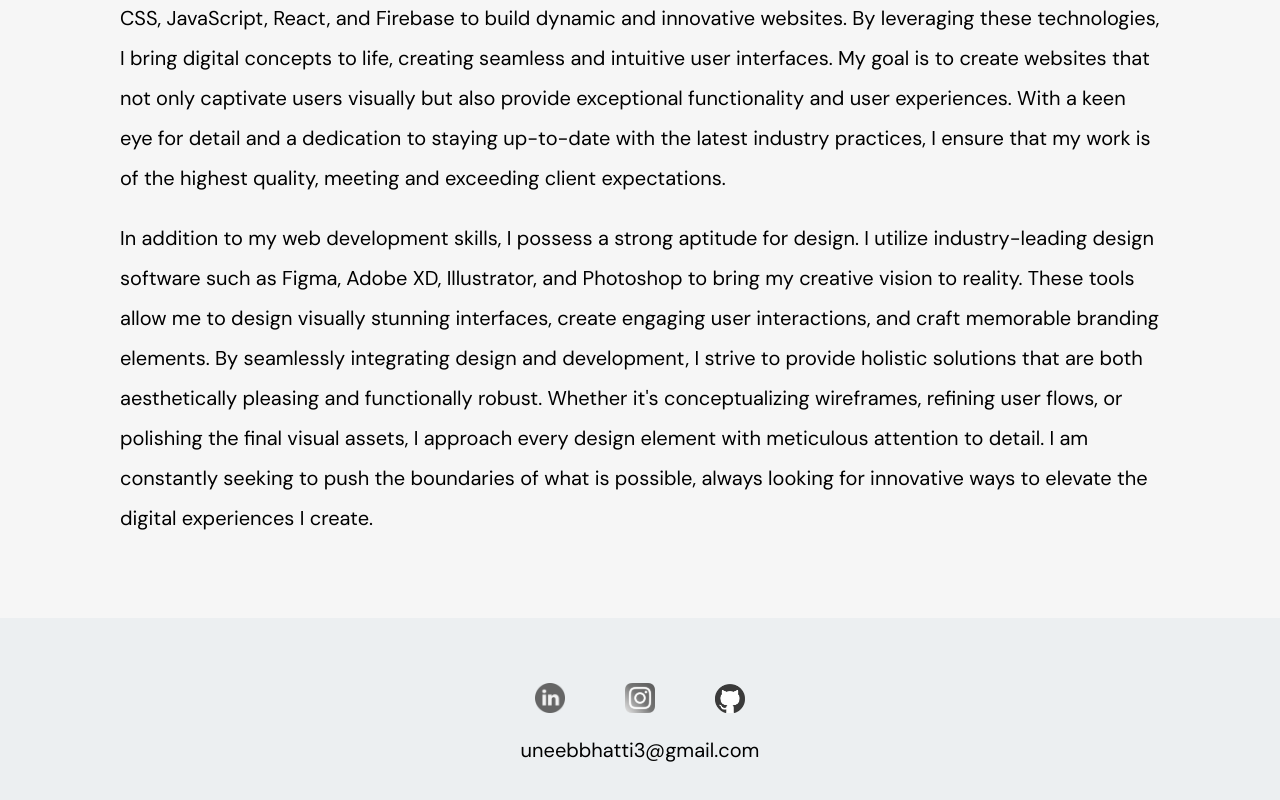
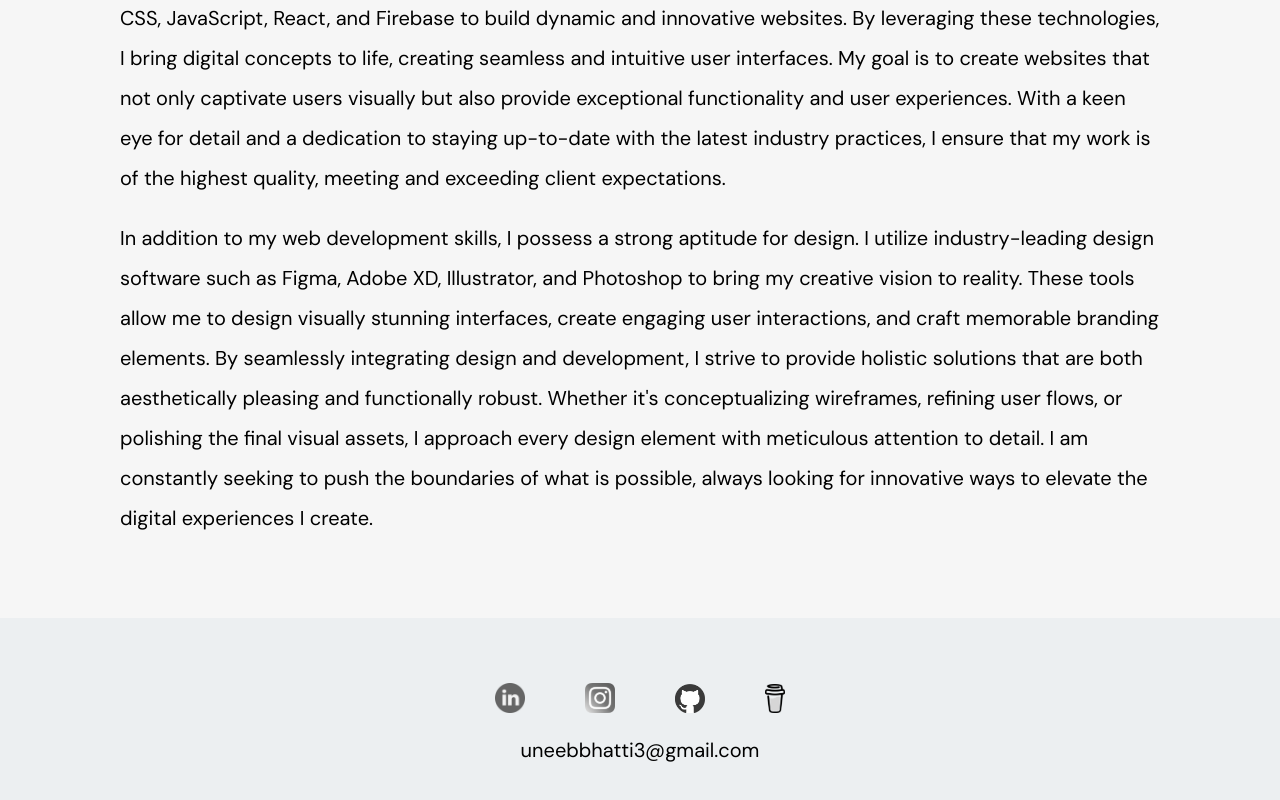
Before and after one commit to Uneebbhat/uneebbhatti, a React (Create React App) app: page /about in a window 1280 px wide. Shown: the part 845-1645 px from the top of the page. Built offline with nearby package versions, Linux system fonts and the light colour scheme.

Commit message:
New social media link added

```diff
--- a/src/Components/Footer/Footer.css
+++ b/src/Components/Footer/Footer.css
@@ -34,6 +34,11 @@
     height: auto;
 }
 
+.footer-wrapper .images img.buyMeCoffee {
+    width: 20px;
+    height: auto;
+}
+
 .footer-wrapper .images>* {
     margin: 0 30px;
     filter: grayscale(100%);
--- a/src/Components/Footer/Footer.js
+++ b/src/Components/Footer/Footer.js
@@ -4,6 +4,7 @@ import "./Footer.css";
 import linkedin from "../../assets/linkedin.png";
 import insta from "../../assets/instagram.svg";
 import github from "../../assets/github.png";
+import buyMeCoffee from "../../assets/buy-me-coffee.png";
 
 export default function Footer() {
   return (
@@ -22,6 +23,13 @@ export default function Footer() {
             <Link to="https://github.com/Uneebbhat" target="_blank">
               <img src={github} alt="Github" className="github" />
             </Link>
+            <Link to="https://www.buymeacoffee.com/uneebbhatti" target="_blank">
+              <img
+                src={buyMeCoffee}
+                alt="Buy me a coffee"
+                className="buyMeCoffee"
+              />
+            </Link>
           </div>
           <div className="contact">
             <a href="mailto:uneebbhatti3@gmail.com">uneebbhatti3@gmail.com</a>
```
Also changed, not shown: src/assets/buy-me-coffee.png (added).
